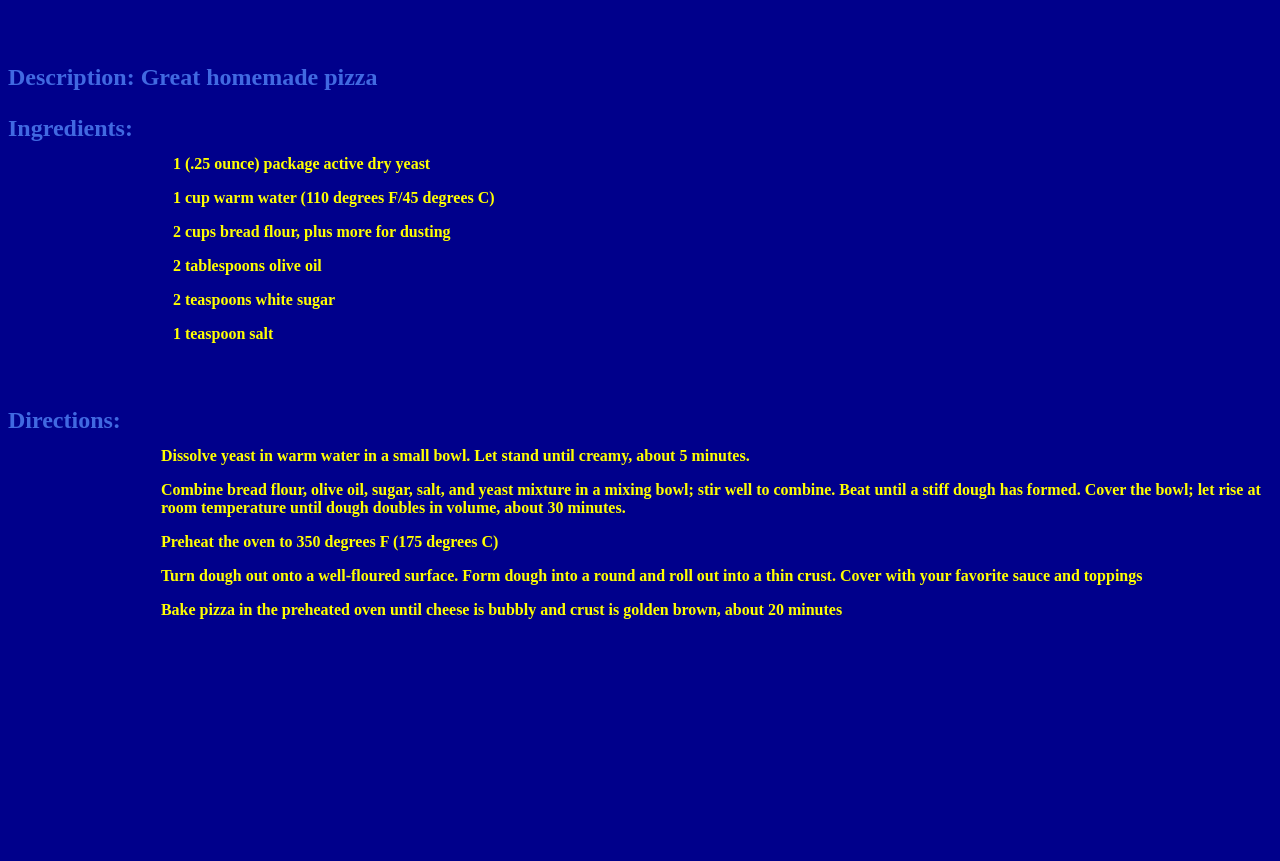
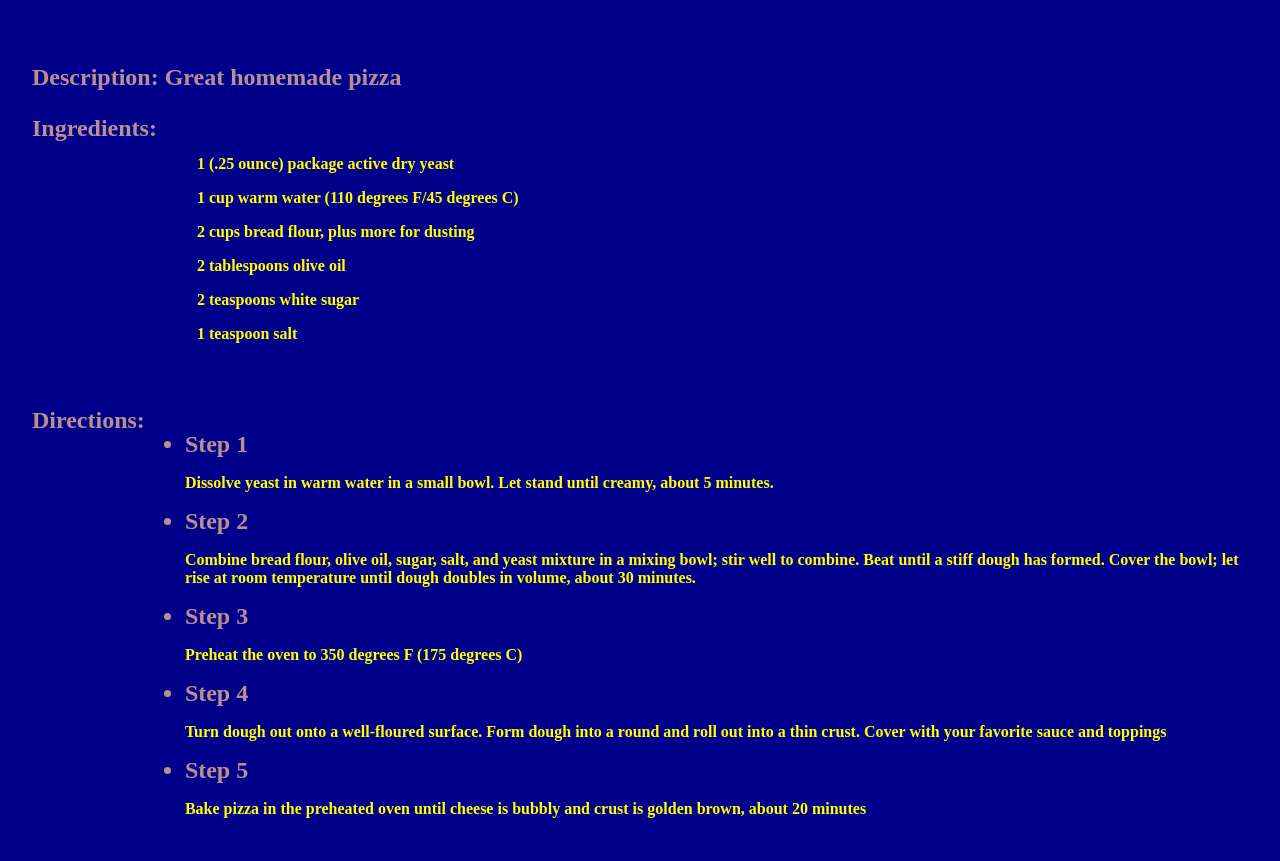
Before and after one commit to Slosso/odin-recipes, a plain HTML site: page recipes/pizza.html in a window 1280 px wide. Shown: the part 727-1588 px from the top of the page. Before the commit the page ends 1410 px from the top, so only its background shows below. Drawn offline with Linux system fonts and the light colour scheme.

Commit message:
vjezba 2 - css

```diff
--- a/recipes/pizza.html
+++ b/recipes/pizza.html
@@ -27,22 +27,27 @@
         <h3>
           Directions:
           <ul>
+            <li>Step 1</li>
             <p>
               Dissolve yeast in warm water in a small bowl. Let stand until
               creamy, about 5 minutes.
             </p>
+            <li>Step 2</li>
             <p>
               Combine bread flour, olive oil, sugar, salt, and yeast mixture in
               a mixing bowl; stir well to combine. Beat until a stiff dough has
               formed. Cover the bowl; let rise at room temperature until dough
               doubles in volume, about 30 minutes.
             </p>
+            <li>Step 3</li>
             <p>Preheat the oven to 350 degrees F (175 degrees C)</p>
+            <li>Step 4</li>
             <p>
               Turn dough out onto a well-floured surface. Form dough into a
               round and roll out into a thin crust. Cover with your favorite
               sauce and toppings
             </p>
+            <li>Step 5</li>
             <p>
               Bake pizza in the preheated oven until cheese is bubbly and crust
               is golden brown, about 20 minutes
--- a/style.css
+++ b/style.css
@@ -5,6 +5,8 @@
 
 body {
   background-color: darkblue;
+  padding: 1rem auto;
+  margin: 2rem 2rem auto;
 }
 
 h1 {
@@ -12,17 +14,17 @@ h1 {
   justify-content: center;
   padding: 2rem;
   font-size: 3rem;
-  color: red;
+  color: rosybrown;
 }
 
 h2 {
-  color: royalblue;
+  color: rosybrown;
   display: flex;
   font-size: 1.5rem;
 }
 
 h3 {
-  color: royalblue;
+  color: rosybrown;
   display: flex;
   font-size: 1.5rem;
 }
```
